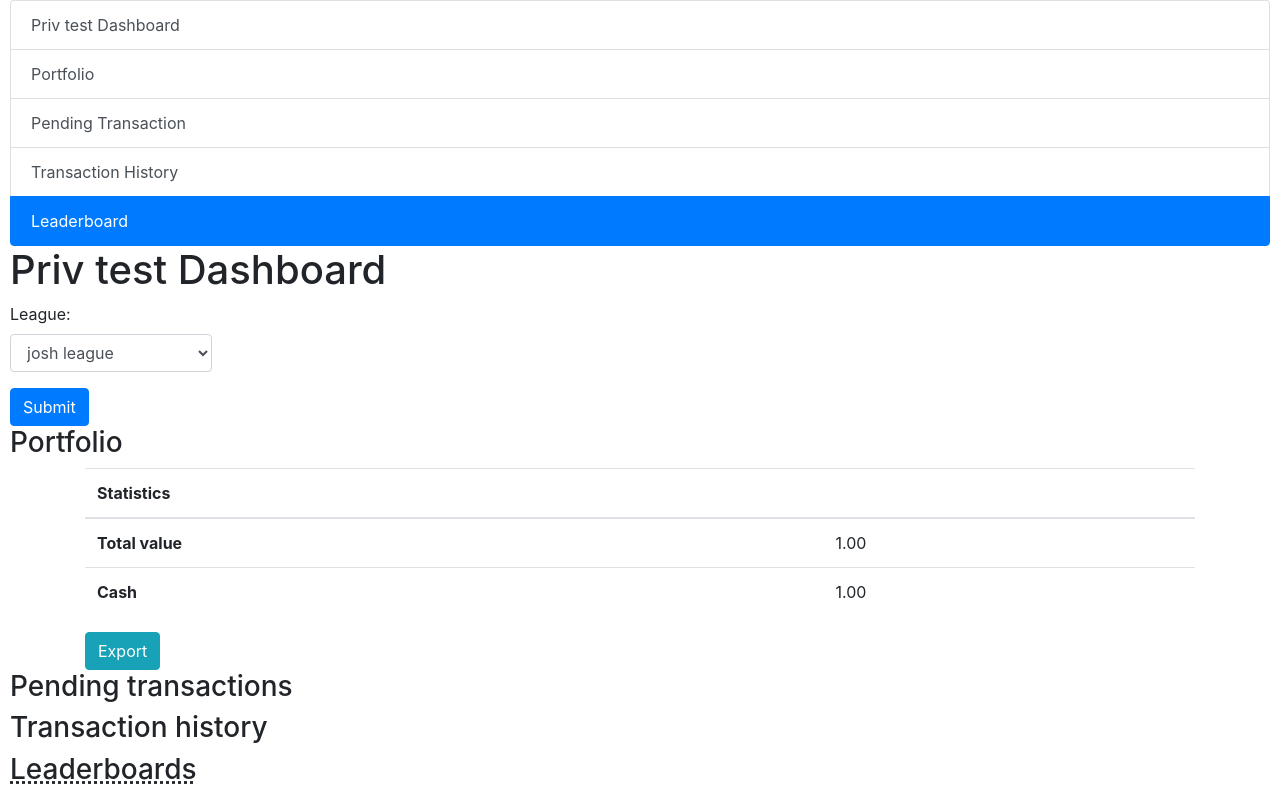
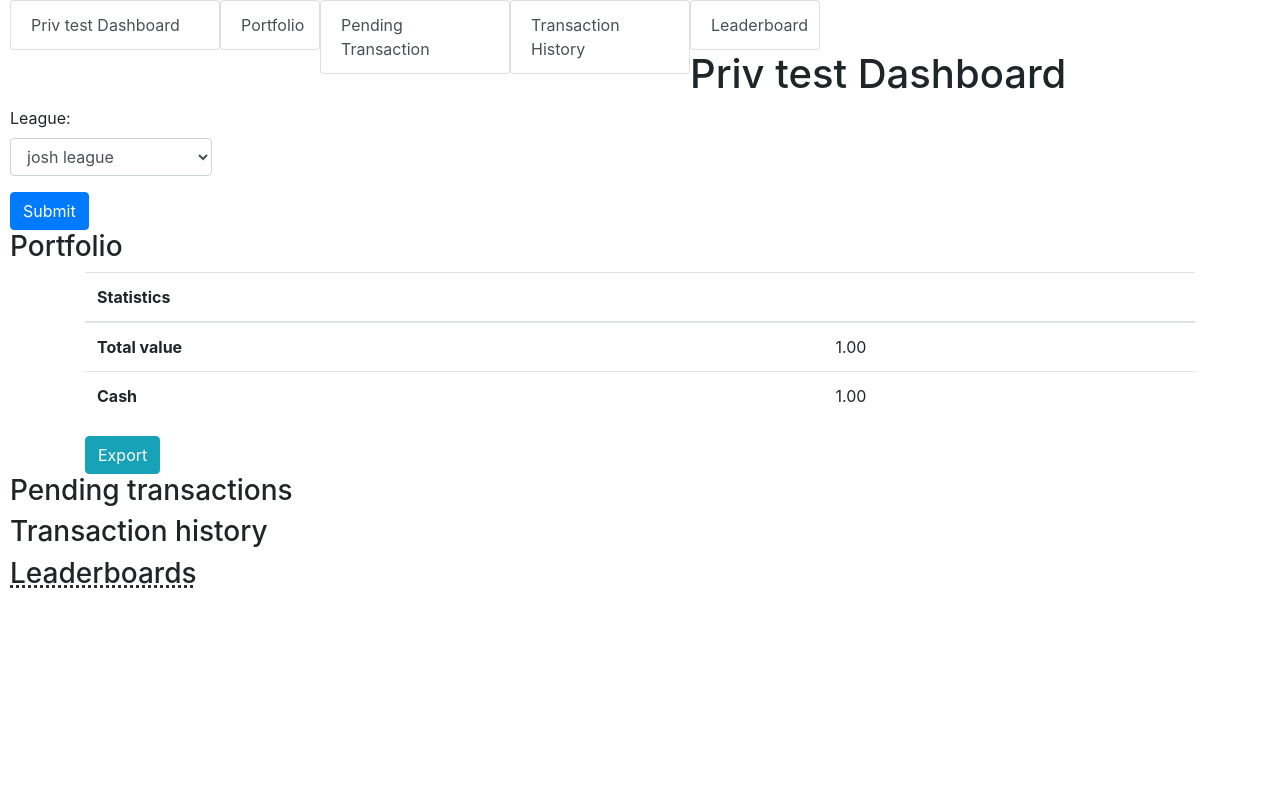
Before and after one commit to amalhotr/SMIL_project, a Django app: a page that uses templates/dashBoardLeague.html in a window 1280 px wide. Shown: the part 56-850 px from the top of the page. After the commit the page ends 644 px from the top, so only its background shows below. Run offline with Django 3.2, Linux system fonts and the light colour scheme; a user stored in the database is signed in; data comes from the database, SQL or seed files in the repository; data that the repository does not hold is empty; parts of the project's set-up code (start-up, migrations or seed data) failed here and were passed over; some libraries are stand-ins or nearby versions.

Commit message:
Add files via upload

```diff
--- a/templates/dashBoardLeague.html
+++ b/templates/dashBoardLeague.html
@@ -1,15 +1,14 @@
 {% extends "base_generic.html" %}
 
 {% block content %}
-<div id="list-example" class="list-group">
-	<a class="list-group-item list-group-item-action" href="#Top">{{league}} Dashboard</a>
-	<a class="list-group-item list-group-item-action" href="#Portfolio">Portfolio</a>
-	<a class="list-group-item list-group-item-action" href="#PT">Pending Transaction</a>
-	<a class="list-group-item list-group-item-action" href="#TH">Transaction History</a>
-	<a class="list-group-item list-group-item-action" href="#Leaderboard">Leaderboard</a>
-  </div>
-  <div data-spy="scroll" data-target="#list-example" data-offset="0" class="scrollspy-example">
-	<h1 id = "Top">{{ league }} Dashboard</h1>
+<div id="wrap" style="width:850px; clear:both;">
+	<div id="list-example" class="list-group" style="float:left; width:210px; position:relative;"><a class="list-group-item list-group-item-action" href="#Top">{{league}} Dashboard</a></div>
+	<div id="list-example" class="list-group" style="float:left; width:100px; position:relative;"><a class="list-group-item list-group-item-action" href="#Portfolio">Portfolio</a></div>
+	<div id="list-example" class="list-group" style="float:left; width:190px; position:relative;"><a class="list-group-item list-group-item-action" href="#PT">Pending Transaction</a></div>
+	<div id="list-example" class="list-group" style="float:left; width:180px; position:relative;"><a class="list-group-item list-group-item-action" href="#TH">Transaction History</a></div>
+	<div id="list-example" class="list-group" style="width:130px; position:relative;"><a class="list-group-item list-group-item-action" href="#Leaderboard">Leaderboard</a></div>
+</div>
+	<h1>{{ league }} Dashboard</h1>
 	{% load crispy_forms_tags %}
 	<form method="post">
 		{% csrf_token %}
@@ -21,7 +20,7 @@
 		</div>
 		<button type="submit" class="btn btn-primary">Submit</button>
 	</form>
-	<h3 id = "Portfolio">Portfolio</h3>
+	<h3>Portfolio</h3>
 	<div class="container">
 		<div class="row">
 			<div class="col">
@@ -79,7 +78,7 @@
 				{% endif %}
 		</div>
 
-	<h3 id = "PT">Pending transactions</h3>
+	<h3>Pending transactions</h3>
 	{% if pendingTransactions %}
 		<table class="table table-hover">
 			<thead>
@@ -90,7 +89,6 @@
 					<th scope="col"> Transaction Status </th>
 					<th scope="col"> Submitted </th>
 					<th scope="col"> Price 1 </th>
-					<th scope="col"> Price 2 </th>
 					<th scope="col"> Quantity </th>
 					<th scope="col"></th>
 				</tr>
@@ -104,7 +102,6 @@
 						<td> {{ pendTrans.get_transactionStatus_display  }} </td>
 						<td> {{ pendTrans.submittedDateTime }} </td>
 						<td> {{ pendTrans.price1 }} </td>
-						<td> {{ pendTrans.price2 }} </td>
 						<td> {{ pendTrans.quantity }} </td>
 						<td><button type="button" class="btn btn-link"><a href="/trade/delete/{{ pendTrans.id }}">Delete</a></button></td>
 					</tr>
@@ -113,7 +110,7 @@
 		</table>
 	{% endif %}
 
-	<h3 id = "TH">Transaction history</h3>
+	<h3>Transaction history</h3>
 	{% if transactionHistory %}
 		<table class="table table-hover">
 			<thead>
@@ -125,7 +122,6 @@
 					<th scope="col">Submitted</th>
 					<th scope="col">Fulfilled</th>
 					<th scope="col">Price 1</th>
-					<th scope="col">Price 2</th>
 					<th scope="col">Quantity</th>
 					<th scope="col">Total</th>
 				</tr>
@@ -139,14 +135,13 @@
 					<td> {{ transHis.submittedDateTime }} </td>
 					<td> {{ transHis.fulfilledDateTime }} </td>
 					<td> {{ transHis.price1 }} </td>
-					<td> {{ transHis.price2 }} </td>
 					<td> {{ transHis.quantity }} </td>
 					<td> {{ transHis.total }} </td>
 				</tr>
 			{% endfor %}
 		</table>
 	{% endif %}
-	<h3 id = "Leaderboard"><abbr title="Use these standings to determine strategy">Leaderboards</abbr></h3>
+	<h3><abbr title="Use these standings to determine strategy">Leaderboards</abbr></h3>
 	{% if position %}
 	<table class="table table-hover">
 		<thead>
@@ -166,6 +161,5 @@
 			{% endfor %}
 		</tbody>
 	</table>
-	</div>
 	{% endif %}
 {% endblock %}
```
